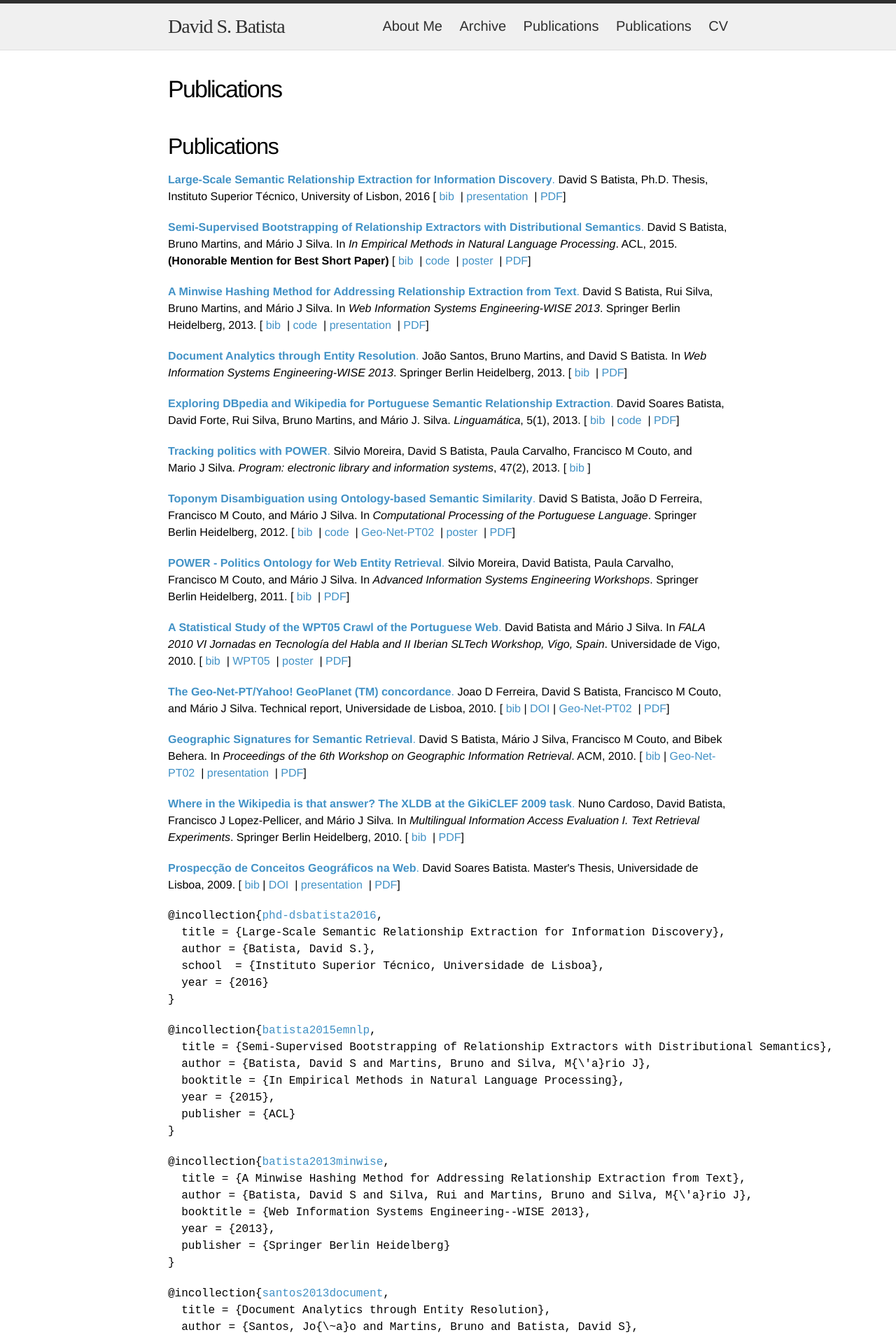
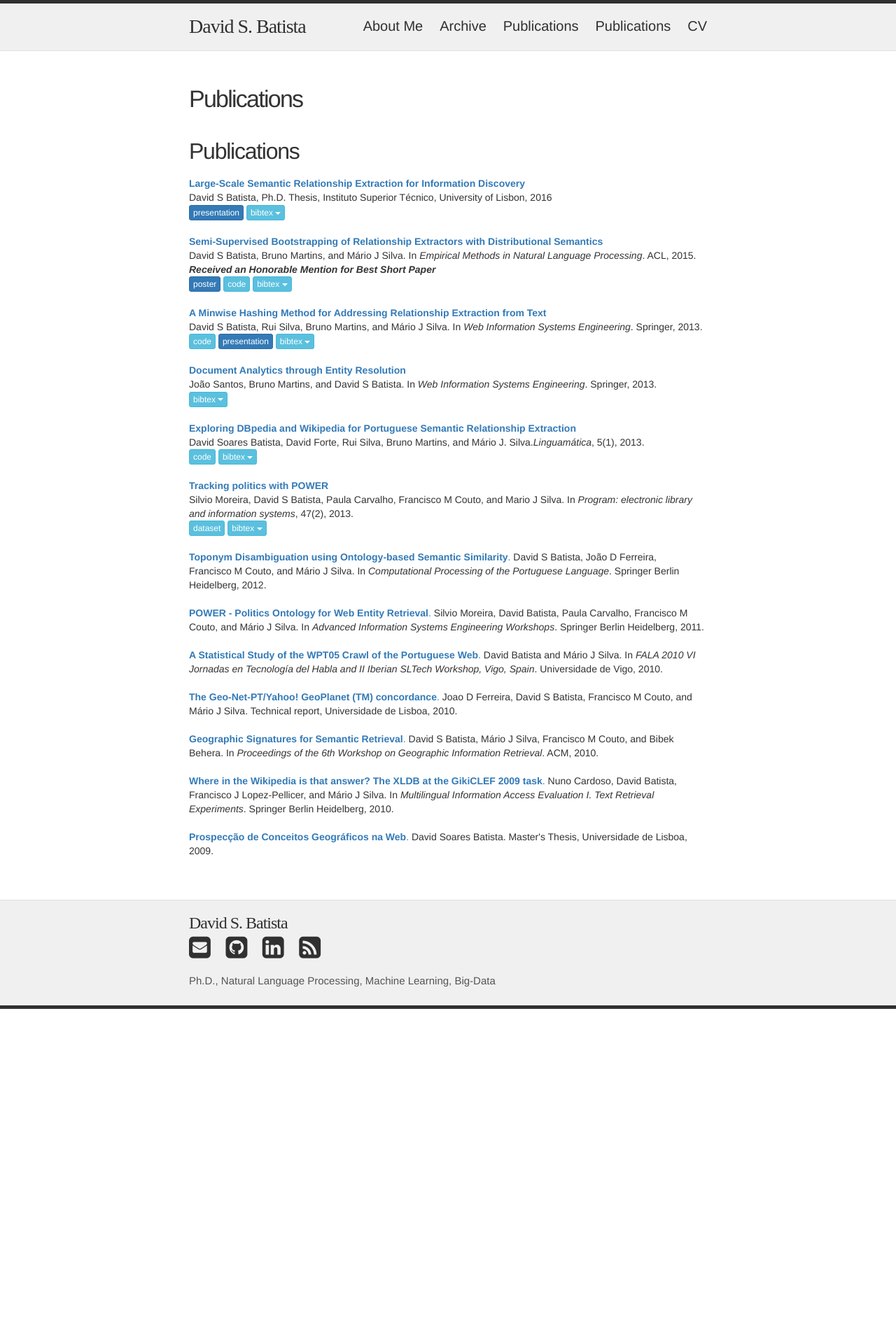
Before and after one commit to davidsbatista/davidsbatista.net, a Jekyll site: the page built from assets/documents/publications/index.md, in a window 1280 px wide. Shown: the top 1911 px of the page at 70% size. Built offline with Jekyll 4.4.1, drawn with Linux system fonts in a browser that asks for light colours; nearby versions of some CDN libraries; some web fonts are replaced; our own code applies the rules of GitHub Pages for plain Markdown files; after the commit the page ends 1442 px from its top, so only the background shows below that; some of the changed text lies outside the part shown.

Commit message:
fixed publications

```diff
--- a/_includes/head.html
+++ b/_includes/head.html
@@ -11,4 +11,10 @@
     <link rel="stylesheet" href="{{ "/assets/css/style.css" | prepend: site.baseurl }}">
     <link rel="stylesheet" href="//maxcdn.bootstrapcdn.com/font-awesome/4.1.0/css/font-awesome.min.css">
 
+    <!-- Stuff added for BibTex dropdown menu -->
+    <meta name="viewport" content="width=device-width, initial-scale=1">
+    <link rel="stylesheet" href="https://maxcdn.bootstrapcdn.com/bootstrap/3.3.7/css/bootstrap.min.css">
+    <script src="https://ajax.googleapis.com/ajax/libs/jquery/3.2.0/jquery.min.js"></script>
+    <script src="https://maxcdn.bootstrapcdn.com/bootstrap/3.3.7/js/bootstrap.min.js"></script>
+
 </head>
--- a/_includes/publications.html
+++ b/_includes/publications.html
@@ -1,53 +1,144 @@
-<p><a name="phd-dsbatista2016"></a>
-<a href="dsbatista-phd-thesis-2016.pdf"><b>Large-Scale Semantic Relationship Extraction for Information Discovery</b>.</a>
- David&nbsp;S Batista, Ph.D. Thesis, Instituto Superior Técnico, University of Lisbon, 2016
-[&nbsp;<a href="{{ include.url }}#phd-dsbatista2016">bib</a>&nbsp; | <a href="phd-dsbatista2016-presentation.pdf">presentation</a>&nbsp; | <a href="dsbatista-phd-thesis-2016.pdf">PDF</a>]
-</p>
+
+<!--
+  <a role="button" class="btn btn-primary btn-xs" href="../files/papers/hadian2016roll.pdf" target="_blank">PDF</a>
+  <a role="button" class="btn btn-primary btn-xs" href="../files/papers/hadian2016roll_poster.pdf" target="_blank">poster</a>
+  <a role="button" class="btn btn-info btn-xs" href="https://github.com/alihadian/ROLL" target="_blank">code</a>
+  <a role="button" class="btn btn-warning btn-xs" href="http://dx.doi.org/10.1145/2882903.2882964" target="_blank">DOI</a>
+-->
+
+<div>
+  <a href="dsbatista-phd-thesis-2016.pdf" target="_blank"><b>Large-Scale Semantic Relationship Extraction for Information Discovery</b></a>
+  <br>
+  David S Batista, Ph.D. Thesis, Instituto Superior Técnico, University of Lisbon, 2016
+  <div class="dropdown">
+    <a role="button" class="btn btn-primary btn-xs" href="phd-dsbatista2016-presentation.pdf" target="_blank">presentation</a>
+    <button type="button" class="btn btn-info btn-xs dropdown-toggle" data-toggle="dropdown" aria-expanded="false">bibtex <span class="caret"></span></button>
+    <ul class="dropdown-menu dropdown-menu-left" role="menu">
+    <li><pre>@incollection{phd-dsbatista2016
+        title = {Large-Scale Semantic Relationship Extraction for Information Discovery},
+        author = {Batista, David S.},
+        school  = {Instituto Superior Técnico, Universidade de Lisboa},
+        year = {2016}
+      }</pre></li>
+    </ul>
+  </div>
+</div>
 
 
-<p><a name="batista2015emnlp"></a>
-<a href="breds-emnlp_15.pdf"><b>Semi-Supervised Bootstrapping of Relationship Extractors with Distributional Semantics</b>.</a>
- David&nbsp;S Batista, Bruno Martins, and M&aacute;rio&nbsp;J Silva.
- In <em>In Empirical Methods in Natural Language Processing</em>. ACL, 2015. <b>(Honorable Mention for Best Short Paper)</b>
-[&nbsp;<a href="{{ include.url }}#batista2015emnlp">bib</a>&nbsp; | <a href="https://github.com/davidsbatista/BREDS">code</a>&nbsp; | <a href="emnlp15-poster.pdf">poster</a>&nbsp; | <a href="breds-emnlp_15.pdf">PDF</a>]
-</p>
 
 
-<p><a name="batista2013minwise"></a>
-<a href="minwise-wise_13.pdf"><b>A Minwise Hashing Method for Addressing Relationship Extraction from Text</b>.</a>
- David&nbsp;S Batista, Rui Silva, Bruno Martins, and M&aacute;rio&nbsp;J Silva.
- In <em>Web Information Systems Engineering-WISE 2013</em>. Springer
-  Berlin Heidelberg, 2013.
-[&nbsp;<a href="{{ include.url }}#batista2013minwise">bib</a>&nbsp; | <a href="https://github.com/davidsbatista/Minwise-Hashing-Relationship-Extraction">code</a>&nbsp; | <a href="minwise-wise_13_presentation.pdf">presentation</a>&nbsp; | <a href="minwise-wise_13.pdf">PDF</a>]
-</p>
+<div>
+  <a href="breds-emnlp_15.pdf" target="_blank"><b>Semi-Supervised Bootstrapping of Relationship Extractors with Distributional Semantics</b></a>
+  <br>
+  David&nbsp;S Batista, Bruno Martins, and M&aacute;rio&nbsp;J Silva. In <em>Empirical Methods in Natural Language Processing</em>. ACL, 2015.
+  <b><em>Received an Honorable Mention for Best Short Paper</em></b>
+  <div class="dropdown">
+      <a role="button" class="btn btn-primary btn-xs" href="emnlp15-poster.pdf" target="_blank">poster</a>
+      <a role="button" class="btn btn-info btn-xs" href="https://github.com/davidsbatista/BREDS" target="_blank">code</a>
+      <button type="button" class="btn btn-info btn-xs dropdown-toggle" data-toggle="dropdown" aria-expanded="false">bibtex <span class="caret"></span></button>
+      <ul class="dropdown-menu dropdown-menu-left" role="menu">
+      <li><pre>@incollection{batista2015emnlp,
+        title = {Semi-Supervised Bootstrapping of Relationship Extractors with Distributional Semantics},
+        author = {Batista, David S and Martins, Bruno and Silva, M{\'a}rio J},
+        booktitle = {In Empirical Methods in Natural Language Processing},
+        year = {2015},
+        publisher = {ACL}
+      }</pre></li>
+      </ul>
+  </div>
+</div>
 
 
-<p><a name="santos2013document"></a>
-<a href="santos2013.pdf"><b>Document Analytics through Entity Resolution</b>.</a>
- Jo&atilde;o Santos, Bruno Martins, and David&nbsp;S Batista.
- In <em>Web Information Systems Engineering-WISE 2013</em>. Springer
-  Berlin Heidelberg, 2013.
-[&nbsp;<a href="{{ include.url }}#santos2013document">bib</a>&nbsp; | <a href="santos2013.pdf">PDF</a>]
-</p>
 
 
-<p><a name="batista2013extracccao"></a>
-<a href="minwise-linguamtica-13.pdf"><b>Exploring DBpedia and Wikipedia for Portuguese Semantic Relationship Extraction</b>.</a>
- David&nbsp;Soares Batista, David Forte, Rui Silva, Bruno Martins, and
-  M&aacute;rio&nbsp;J. Silva.
- <em>Linguam&aacute;tica</em>, 5(1), 2013.
-[&nbsp;<a href="{{ include.url }}#batista2013extracccao">bib</a>&nbsp; | <a href="https://github.com/davidsbatista/Minwise-Hashing-Relationship-Extraction">code</a>&nbsp; | <a href="minwise-linguamtica-13.pdf">PDF</a>]
-</p>
+<div>
+  <a href="minwise-wise_13.pdf" target="_blank"><b>A Minwise Hashing Method for Addressing Relationship Extraction from Text</b></a>
+  <br>
+  David&nbsp;S Batista, Rui Silva, Bruno Martins, and M&aacute;rio&nbsp;J Silva. In <em>Web Information Systems Engineering</em>. Springer, 2013.
+  <div class="dropdown">
+      <a role="button" class="btn btn-info btn-xs" href="https://github.com/davidsbatista/MuSICo" target="_blank">code</a>
+      <a role="button" class="btn btn-primary btn-xs" href="minwise-wise_13_presentation.pdf" target="_blank">presentation</a>
+      <button type="button" class="btn btn-info btn-xs dropdown-toggle" data-toggle="dropdown" aria-expanded="false">bibtex <span class="caret"></span></button>
+      <ul class="dropdown-menu dropdown-menu-left" role="menu">
+      <li><pre>@incollection{batista2013minwise,
+        title = {A Minwise Hashing Method for Addressing Relationship Extraction from Text},
+        author = {Batista, David S and Silva, Rui and Martins, Bruno and Silva, M{\'a}rio J},
+        booktitle = {Web Information Systems Engineering--WISE 2013},
+        year = {2013},
+        publisher = {Springer Berlin Heidelberg}
+      }</pre></li>
+      </ul>
+  </div>
+</div>
 
 
-<p><a name="moreira2013tracking"></a>
-<a href="http://www.emeraldinsight.com/doi/abs/10.1108/00330331311313708"><b>Tracking politics with POWER</b>.</a>
- Silvio Moreira, David&nbsp;S Batista, Paula Carvalho, Francisco&nbsp;M Couto,
-  and Mario&nbsp;J Silva.
- <em>Program: electronic library and information systems</em>, 47(2),
-  2013.
-[&nbsp;<a href="{{ include.url }}#moreira2013tracking">bib</a>&nbsp;]
-</p>
+
+
+<div>
+  <a href="santos2013.pdf" target="_blank"><b>Document Analytics through Entity Resolution</b></a>
+  <br>
+  Jo&atilde;o Santos, Bruno Martins, and David&nbsp;S Batista. In <em>Web Information Systems Engineering</em>. Springer, 2013.
+  <div class="dropdown">
+      <button type="button" class="btn btn-info btn-xs dropdown-toggle" data-toggle="dropdown" aria-expanded="false">bibtex <span class="caret"></span></button>
+      <ul class="dropdown-menu dropdown-menu-left" role="menu">
+      <li><pre>@incollection{santos2013document,
+        title = {Document Analytics through Entity Resolution},
+        author = {Santos, Jo{\~a}o and Martins, Bruno and Batista, David S},
+        booktitle = {Web Information Systems Engineering--WISE 2013},
+        year = {2013},
+        publisher = {Springer Berlin Heidelberg}
+      }</pre></li>
+      </ul>
+  </div>
+</div>
+
+
+
+
+
+
+<div>
+  <a href="santos2013.pdf" target="_blank"><b>Exploring DBpedia and Wikipedia for Portuguese Semantic Relationship Extraction</b></a>
+  <br>
+  David&nbsp;Soares Batista, David Forte, Rui Silva, Bruno Martins, and M&aacute;rio&nbsp;J. Silva.<em>Linguam&aacute;tica</em>, 5(1), 2013.
+  <div class="dropdown">
+      <a role="button" class="btn btn-info btn-xs" href="https://github.com/davidsbatista/MuSICo" target="_blank">code</a>
+      <button type="button" class="btn btn-info btn-xs dropdown-toggle" data-toggle="dropdown" aria-expanded="false">bibtex <span class="caret"></span></button>
+      <ul class="dropdown-menu dropdown-menu-left" role="menu">
+      <li><pre>@article{batista2013extracccao,
+        title = {Exploring DBpedia and Wikipedia for Portuguese Semantic Relationship Extraction},
+        author = {Batista, David Soares and Forte, David and Silva, Rui and Martins, Bruno and Silva, M{\'a}rio J.},
+        journal = {Linguam{\'a}tica},
+        volume = {5},
+        number = {1},
+        year = {2013}
+      }</pre></li>
+      </ul>
+  </div>
+</div>
+
+
+
+<div>
+  <a href="http://www.emeraldinsight.com/doi/abs/10.1108/00330331311313708" target="_blank"><b>Tracking politics with POWER</b></a>
+  <br>
+  Silvio Moreira, David&nbsp;S Batista, Paula Carvalho, Francisco&nbsp;M Couto, and Mario&nbsp;J Silva. In <em>Program: electronic library and information systems</em>, 47(2), 2013.
+  <div class="dropdown">
+      <a role="button" class="btn btn-info btn-xs" href="http://dmir.inesc-id.pt/project/POWER-PT_01_in_English" target="_blank">dataset</a>
+      <button type="button" class="btn btn-info btn-xs dropdown-toggle" data-toggle="dropdown" aria-expanded="false">bibtex <span class="caret"></span></button>
+      <ul class="dropdown-menu dropdown-menu-left" role="menu">
+      <li><pre>@article{moreira2013tracking,
+        title = {Tracking politics with POWER},
+        author = {Moreira, Silvio and Batista, David S and Carvalho, Paula and Couto, Francisco M and Silva, Mario J},
+        journal = {Program: electronic library and information systems},
+        volume = {47},
+        number = {2},
+        year = {2013},
+        publisher = {Emerald Group Publishing Limited}
+      }</pre></li>
+      </ul>
+  </div>
+</div>
 
 
 <p><a name="batista2012toponym"></a>
@@ -56,7 +147,7 @@
   M&aacute;rio&nbsp;J Silva.
  In <em>Computational Processing of the Portuguese Language</em>.
   Springer Berlin Heidelberg, 2012.
-[&nbsp;<a href="{{ include.url }}#batista2012toponym">bib</a>&nbsp; | <a href="https://github.com/davidsbatista/Toponym-Disambiguation">code</a>&nbsp; | <a href="http://dmir.inesc-id.pt/project/Geo-Net-PT_02_in_English">Geo-Net-PT02</a>&nbsp;  | <a href="toponym-disambiguation-poster.pdf">poster</a>&nbsp; | <a href="toponomy-propor_12.pdf">PDF</a>]
+<!--[&nbsp;<a href="{{ include.url }}#batista2012toponym">bib</a>&nbsp; | <a href="https://github.com/davidsbatista/Toponym-Disambiguation">code</a>&nbsp; | <a href="http://dmir.inesc-id.pt/project/Geo-Net-PT_02_in_English">Geo-Net-PT02</a>&nbsp;  | <a href="toponym-disambiguation-poster.pdf">poster</a>&nbsp; | <a href="toponomy-propor_12.pdf">PDF</a>]-->
 </p>
 
 
@@ -66,7 +157,7 @@
   M&aacute;rio&nbsp;J Silva.
  In <em>Advanced Information Systems Engineering Workshops</em>. Springer
   Berlin Heidelberg, 2011.
-[&nbsp;<a href="{{ include.url }}#moreira2011power">bib</a>&nbsp; | <a href="workshop_silvio-ontose2011.pdf">PDF</a>]
+<!--[&nbsp;<a href="{{ include.url }}#moreira2011power">bib</a>&nbsp; | <a href="workshop_silvio-ontose2011.pdf">PDF</a>]-->
 </p>
 
 
@@ -75,7 +166,7 @@
  David Batista and M&aacute;rio&nbsp;J Silva.
  In <em>FALA 2010 VI Jornadas en Tecnolog&iacute;a del Habla and II
   Iberian SLTech Workshop, Vigo, Spain</em>. Universidade de Vigo, 2010.
-[&nbsp;<a href="{{ include.url }}#batista2010statistical">bib</a>&nbsp; | <a href="http://dmir.inesc-id.pt/project/WPT_05_in_English">WPT05</a>&nbsp;  | <a href="WPT05_fala2010_poster.pdf">poster</a>&nbsp; | <a href="WPT05_fala2010.pdf">PDF</a>]
+<!--[&nbsp;<a href="{{ include.url }}#batista2010statistical">bib</a>&nbsp; | <a href="http://dmir.inesc-id.pt/project/WPT_05_in_English">WPT05</a>&nbsp;  | <a href="WPT05_fala2010_poster.pdf">poster</a>&nbsp; | <a href="WPT05_fala2010.pdf">PDF</a>]-->
 </p>
 
 
@@ -84,7 +175,7 @@
  Joao&nbsp;D Ferreira, David&nbsp;S Batista, Francisco&nbsp;M Couto, and M&aacute;rio&nbsp;J
   Silva.
  Technical report, Universidade de Lisboa, 2010.
-[&nbsp;<a href="{{ include.url }}#ferreira2010geo">bib</a>&nbsp;| <a href="http://dx.doi.org/10455/6677">DOI</a>&nbsp;| <a href="http://dmir.inesc-id.pt/project/Geo-Net-PT_02_in_English">Geo-Net-PT02</a>&nbsp; | <a href="geo-net-alignment_10.pdf">PDF</a>]
+<!--[&nbsp;<a href="{{ include.url }}#ferreira2010geo">bib</a>&nbsp;| <a href="http://dx.doi.org/10455/6677">DOI</a>&nbsp;| <a href="http://dmir.inesc-id.pt/project/Geo-Net-PT_02_in_English">Geo-Net-PT02</a>&nbsp; | <a href="geo-net-alignment_10.pdf">PDF</a>]-->
 </p>
 
 
@@ -94,7 +185,7 @@
   Behera.
  In <em>Proceedings of the 6th Workshop on Geographic Information
   Retrieval</em>. ACM, 2010.
-[&nbsp;<a href="{{ include.url }}#batista2010geographic">bib</a>&nbsp;| <a href="http://dmir.inesc-id.pt/project/Geo-Net-PT_02_in_English">Geo-Net-PT02</a>&nbsp;  | <a href="geo_sigs_GIR_10_presentation.pdf">presentation</a>&nbsp; | <a href="geo_sigs_GIR_10.pdf">PDF</a>]
+<!--[&nbsp;<a href="{{ include.url }}#batista2010geographic">bib</a>&nbsp;| <a href="http://dmir.inesc-id.pt/project/Geo-Net-PT_02_in_English">Geo-Net-PT02</a>&nbsp;  | <a href="geo_sigs_GIR_10_presentation.pdf">presentation</a>&nbsp; | <a href="geo_sigs_GIR_10.pdf">PDF</a>]-->
 </p>
 
 
@@ -104,7 +195,7 @@
   M&aacute;rio&nbsp;J Silva.
  In <em>Multilingual Information Access Evaluation I. Text Retrieval
   Experiments</em>. Springer Berlin Heidelberg, 2010.
-[&nbsp;<a href="{{ include.url }}#cardoso2010wikipedia">bib</a>&nbsp; | <a href="cardoso09gikiclef_document.pdf">PDF</a>]
+<!--[&nbsp;<a href="{{ include.url }}#cardoso2010wikipedia">bib</a>&nbsp; | <a href="cardoso09gikiclef_document.pdf">PDF</a>]-->
 </p>
 
 
@@ -112,5 +203,5 @@
 <a href="master_thesis_09.pdf"><b>Prospec&ccedil;&atilde;o de Conceitos Geogr&aacute;ficos na Web</b>.</a>
  David&nbsp;Soares Batista.
  Master's Thesis, Universidade de Lisboa, 2009.
-[&nbsp;<a href="{{ include.url }}#dsbatista2009:msc-thesis">bib</a>&nbsp;| <a href="http://dx.doi.org/10451/4510">DOI</a>&nbsp;  | <a href="master_thesis_09_presentation.pdf">presentation</a>&nbsp; | <a href="master_thesis_09.pdf">PDF</a>]
+<!--[&nbsp;<a href="{{ include.url }}#dsbatista2009:msc-thesis">bib</a>&nbsp;| <a href="http://dx.doi.org/10451/4510">DOI</a>&nbsp;  | <a href="master_thesis_09_presentation.pdf">presentation</a>&nbsp; | <a href="master_thesis_09.pdf">PDF</a>]-->
 </p>
--- a/assets/css/style.css
+++ b/assets/css/style.css
@@ -29,6 +29,20 @@
 a:hover {
   text-decoration: underline;
 }
+
+/* used in Publications */
+/* ----------------------------------------------------------*/
+
+.row {
+  margin-left: -15px;
+  margin-right: -15px; }
+  .row:before, .row:after {
+    content: " ";
+    display: table; }
+  .row:after {
+    clear: both; }
+
+/* ----------------------------------------------------------*/
 
 .site-link {
   font-size: 18px;
--- a/assets/documents/publications/index.md
+++ b/assets/documents/publications/index.md
@@ -2,10 +2,7 @@
 layout: page
 comments: false
 share: false
-#description: "publications.bib"
-#tags: [Jekyll, theme, responsive, blog, template]
 ---
 
 ## Publications
 {% include publications.html %}
-{% include publications_bib.html %}
```
Also changed, not shown: publications.md (+0 -3 lines), assets/documents/publications/publications_bib.html (renamed from _includes/publications_bib.html).
